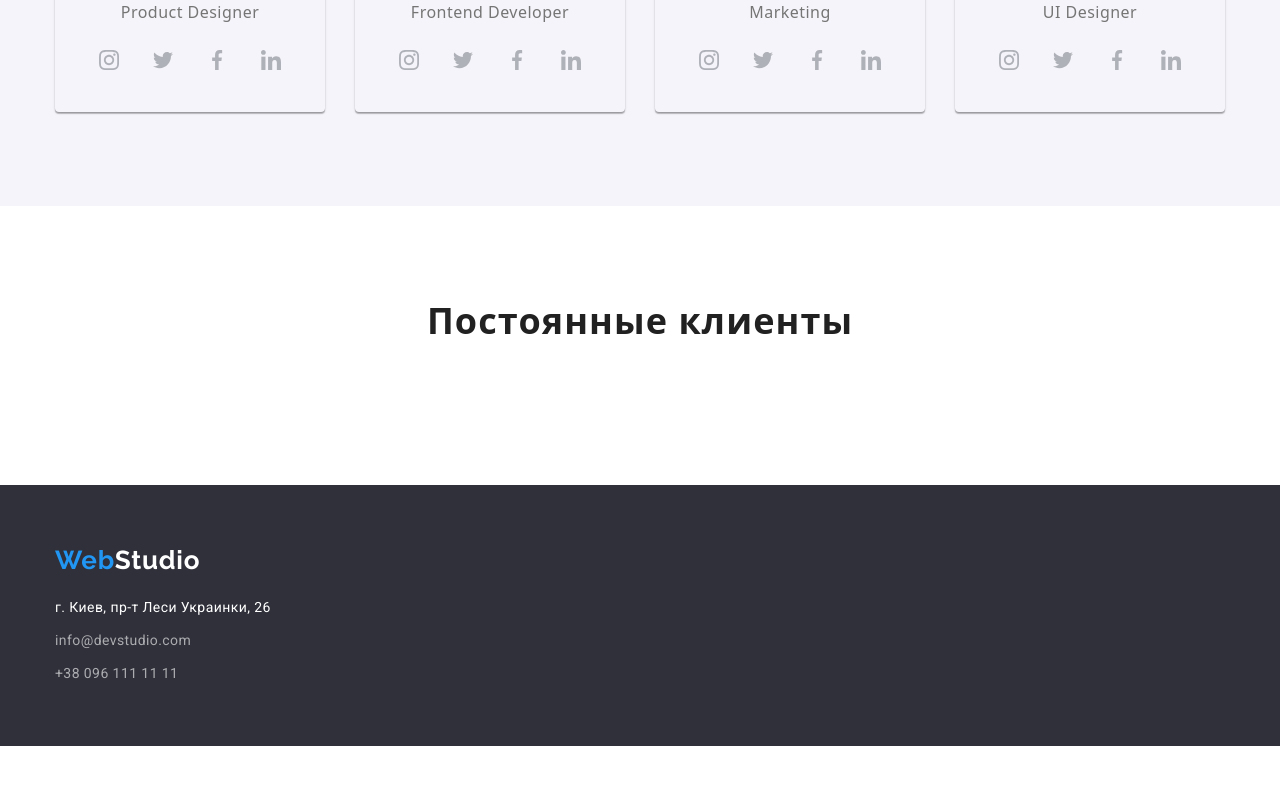
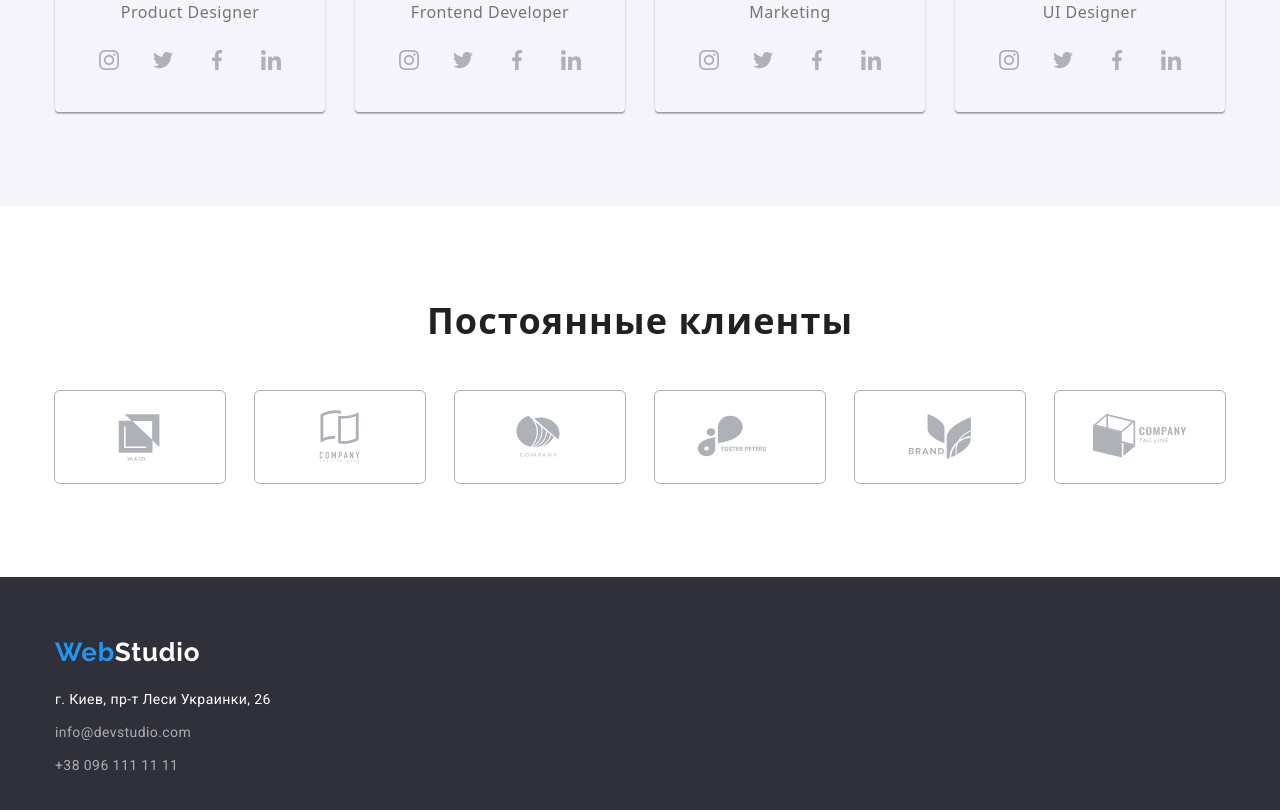
Before and after one commit to AnnaSobova/goit-markup-hw-04, a plain HTML site: page index.html in a window 1280 px wide. Shown: the part 2106-2916 px from the top of the page. Before the commit the page ends 2852 px from the top, so only its background shows below. Drawn offline with nearby package versions, Linux system fonts and the light colour scheme.

Commit message:
clients block

```diff
--- a/index.html
+++ b/index.html
@@ -233,7 +233,51 @@
             </section>
             <section class="section">
                 <div class="container">
-                    <h1 class="block_name "> Постоянные клиенты</h1>
+                    <h1 class="block_name"> Постоянные клиенты</h1>
+                    <ul class="clients">
+                        <li class="clients-card">
+                    <a class="clients-list" href="">
+                        <svg class="clients-list-logo" width="106" height="60">
+                            <use href="./img/sprite.svg#icon-logo1"></use>
+                        </svg>
+                    </a>
+                        </li>
+                        <li class="clients-card">
+                            <a class="clients-list" href="">
+                                <svg class="clients-list-logo" width="106" height="60">
+                                    <use href="./img/sprite.svg#icon-logo2"></use>
+                                </svg>
+                            </a>
+                        </li>
+                        <li class="clients-card">
+                            <a class="clients-list" href="">
+                                <svg class="clients-list-logo" width="106" height="60">
+                                    <use href="./img/sprite.svg#icon-logo3"></use>
+                                </svg>
+                            </a>
+                        </li>
+                        <li class="clients-card">
+                            <a class="clients-list" href="">
+                                <svg class="clients-list-logo" width="106" height="60">
+                                    <use href="./img/sprite.svg#icon-logo4"></use>
+                                </svg>
+                            </a>
+                        </li>
+                        <li class="clients-card">
+                            <a class="clients-list" href="">
+                                <svg class="clients-list-logo" width="106" height="60">
+                                    <use href="./img/sprite.svg#icon-logo5"></use>
+                                </svg>
+                            </a>
+                        </li>
+                        <li class="clients-card">
+                            <a class="clients-list" href="">
+                                <svg class="clients-list-logo" width="106" height="60">
+                                    <use href="./img/sprite.svg#icon-logo6"></use>
+                                </svg>
+                            </a>
+                        </li>
+                    </ul>
                 </div>
             </section>
         </main>
--- a/styles.css
+++ b/styles.css
@@ -435,7 +435,38 @@ img {
 /* portfolio end */
 
 /* clients block section start */
+.clients {
+  display: flex;
+  justify-content: space-between;
+}
+.clients-list {
+  display: flex;
+  align-items: center;
+  justify-content: center;
+  width: 170px;
+  height: 92px;
+  outline: 1px solid var(--icon-grey-main-color);
+  border-radius: 5px;
+}
+.clients-list:hover .clients-list-logo,
+.clients-list:focus .clients-list-logo {
+  fill: var(--accent-color);
+}
+.clients-list:hover,
+.clients-list:focus {
+  fill: var(--accent-color);
+}
+.clients-card {
+  display: block;
+}
 
+.clients-card:not(:last-child) {
+  margin-right: 30px;
+}
+
+.clients-list-logo {
+  fill: var(--icon-grey-main-color);
+}
 /* clients block section finish */
 
 /* footer start */
```
